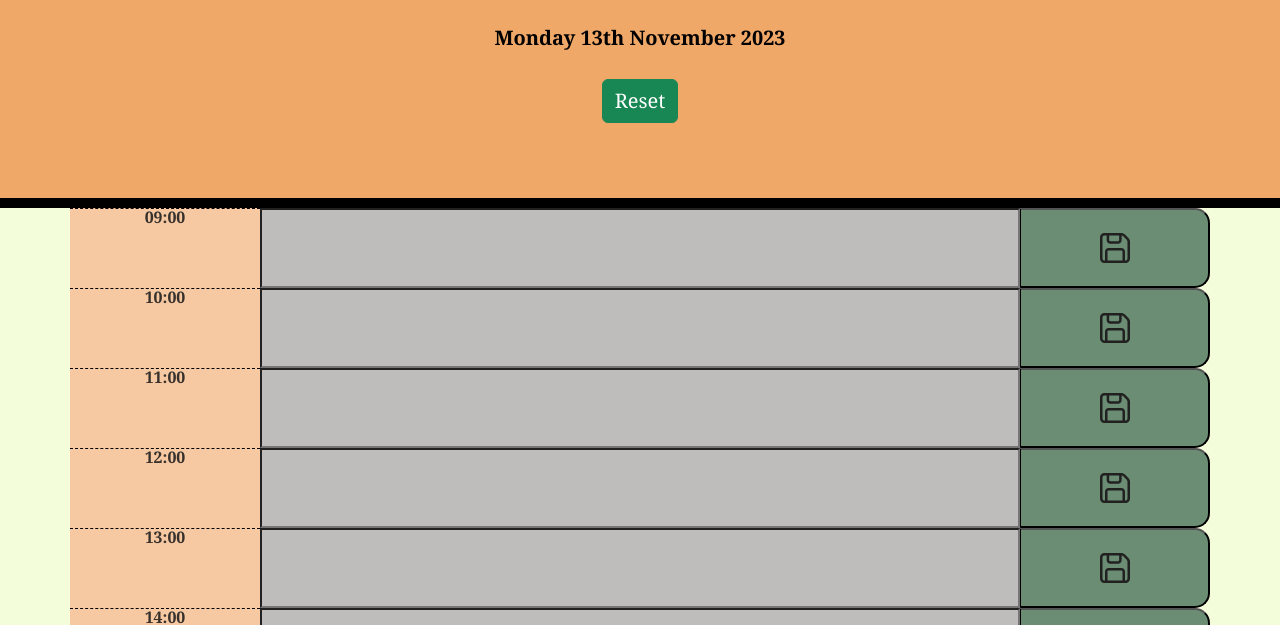
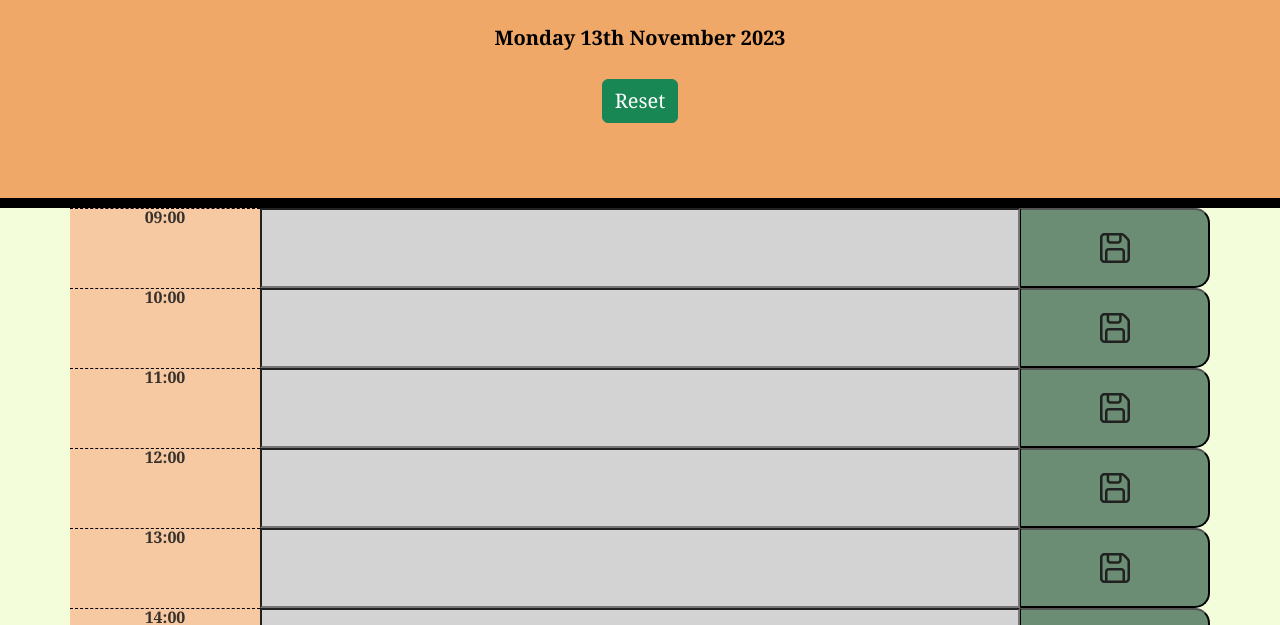
Before and after one commit to EleniMG/Daily-Planner-App, a plain HTML site: page index.html in a window 1280 px wide. Shown: the part 169-794 px from the top of the page. Drawn offline with nearby package versions, Linux system fonts and the light colour scheme.

Commit message:
Updating README and changing colour of past class

```diff
--- a/style.css
+++ b/style.css
@@ -55,7 +55,7 @@ header {
 }
 
 .past {
-  background-color: rgb(191, 188, 188);
+  background-color: lightgray;
   color: rgb(0, 0, 0);
 }
 
```
Also changed, not shown: images/Screenshot 1.png (added), images/Screenshot 2.png (added), images/Screenshot 3.png (added), 1 other file.
